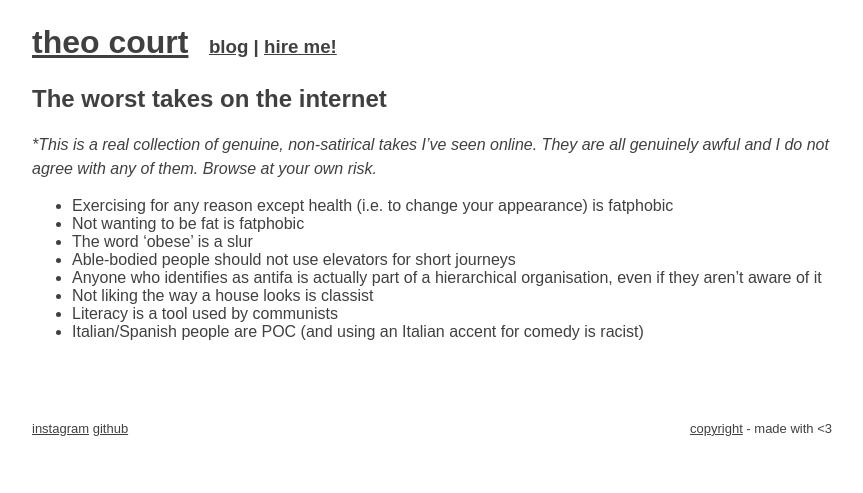
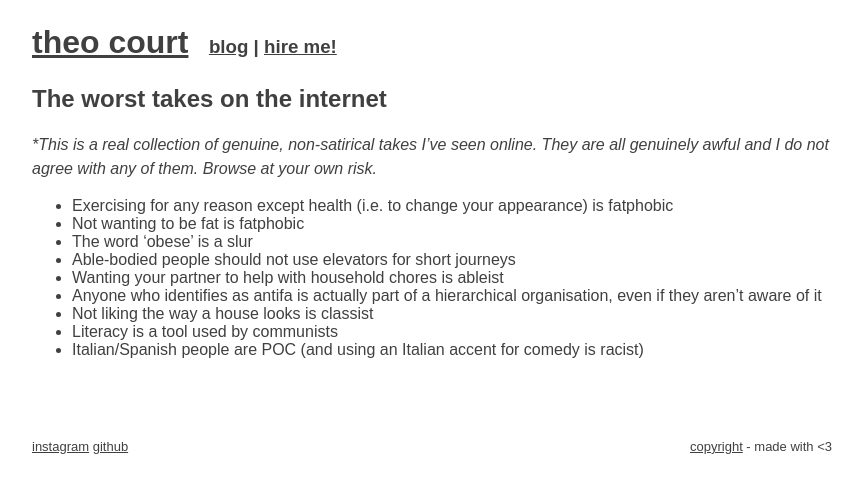
Before and after one commit to ttccourt/ttccourt.com, a Jekyll site: the page built from _posts/2021-07-19-the-worst-takes-on-the-internet.md, in a window 1280 px wide. Shown: the top 493 px of the page, without its empty margins (28-891 px from the left). Built offline with Jekyll 4.4.1, drawn with Linux system fonts in a browser that asks for light colours.

Commit message:
Update 2021-07-19-the-worst-takes-on-the-internet.md

```diff
--- a/_posts/2021-07-19-the-worst-takes-on-the-internet.md
+++ b/_posts/2021-07-19-the-worst-takes-on-the-internet.md
@@ -10,6 +10,7 @@ show_title: true
 - Not wanting to be fat is fatphobic
 - The word 'obese' is a slur
 - Able-bodied people should not use elevators for short journeys
+- Wanting your partner to help with household chores is ableist
 - Anyone who identifies as antifa is actually part of a hierarchical organisation, even if they aren't aware of it
 - Not liking the way a house looks is classist
 - Literacy is a tool used by communists
```
